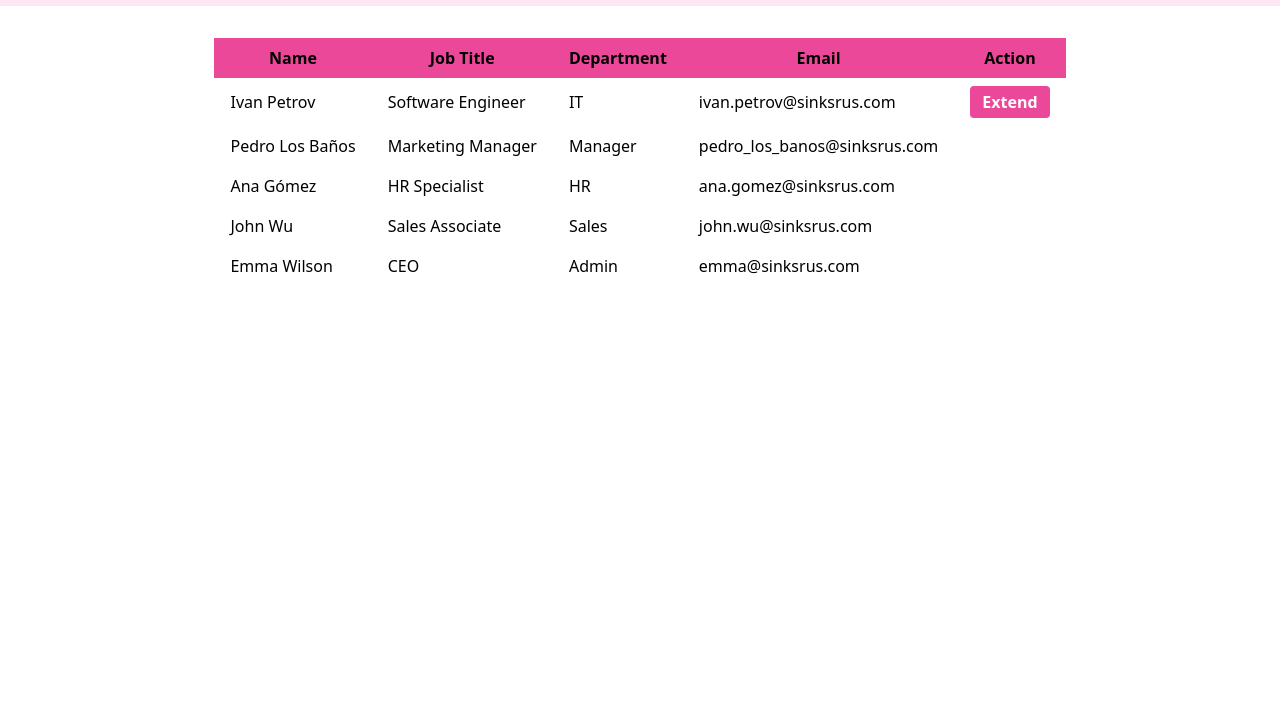
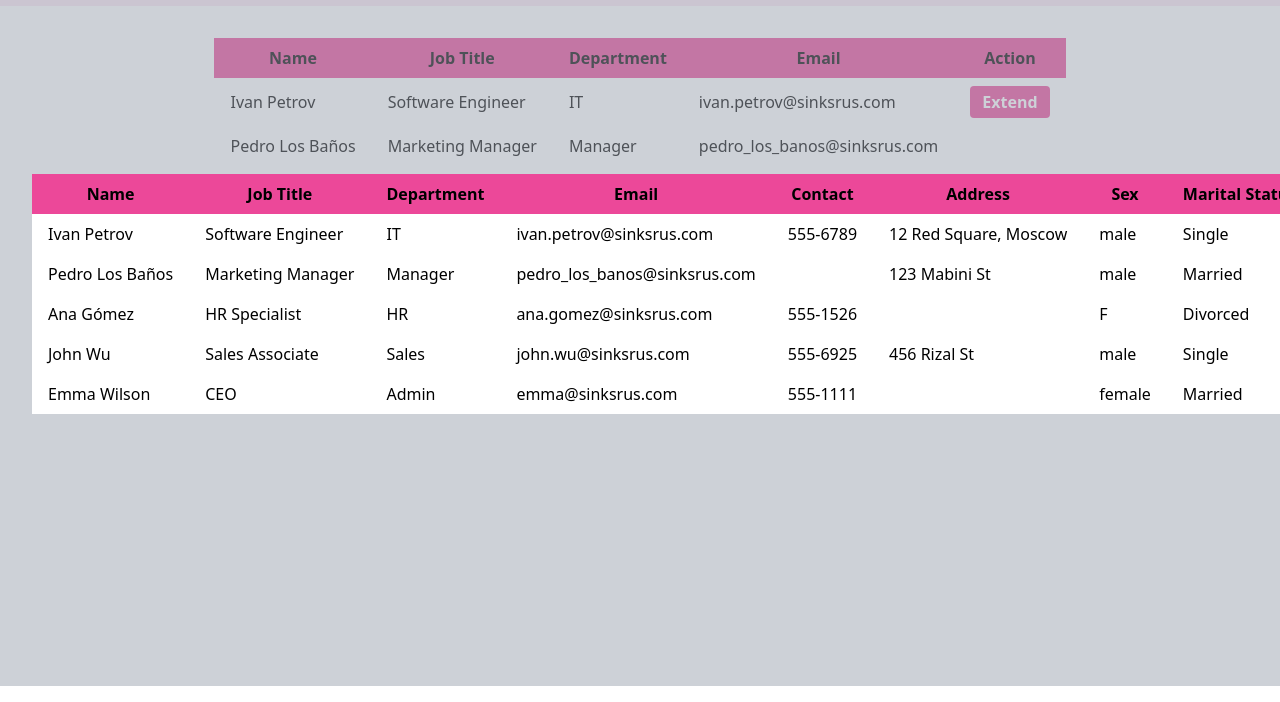
Before and after one commit to itsmeneriza/sinkssys, a plain HTML site: page employee_list.html in a window 1280 px wide. Shown: the part 98-800 px from the top of the page. Drawn offline with nearby package versions, Linux system fonts and the light colour scheme.

Commit message:
update modal overflow

```diff
--- a/employee_list.html
+++ b/employee_list.html
@@ -73,8 +73,8 @@
       </tbody>
     </table>
 
-     <div id="employeelist-modal" data-modal-backdrop="static" tabindex="-1" aria-hidden="true" class="hidden overflow-y-hidden overflow-x-auto fixed top-0 right-0 left-0 z-50 flex justify-center items-center w-full md:inset-0 h-[calc(100%-1rem)] max-h-full bg-gray-400 bg-opacity-50">
-      <div class="p-8 flex justify-center">
+    <div id="employeelist-modal" data-modal-backdrop="static" tabindex="-1" aria-hidden="true" class="overflow-y-hidden overflow-x-auto fixed top-0 right-0 left-0 z-50 flex justify-center items-center md:inset-0 max-h-full bg-gray-400 h-[calc(100%-1rem)] bg-opacity-50">
+      <div class="p-8 flex max-w-full overflow-x-auto">
         <table class="bg-white table-auto">
           <thead class="bg-pink-500">
             <tr>
```
